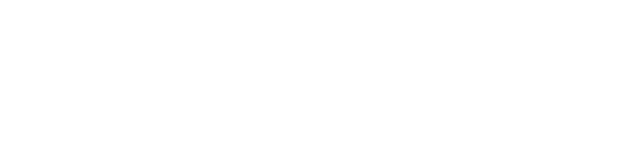
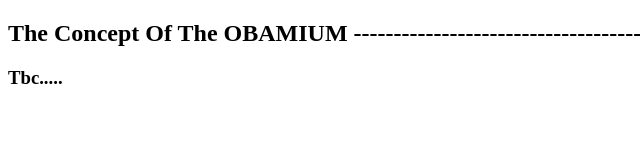
Before and after one commit to Yeah-thatsme3/1.1---HTML-Basics, a plain HTML site: page index.html in a window 1280 px wide. Shown: the whole page, without its empty margins (0-640 px from the left). Drawn offline with Linux system fonts and the light colour scheme.

Commit message:
Soon to be greatness, not yet put down

```diff
--- a/index.html
+++ b/index.html
@@ -1,9 +1,12 @@
 <!DOCTYPE html>
 <html>
-
+<h2>The Concept Of The OBAMIUM
+                       -------------------------------------------
+</h2>
+<h3>Tbc.....</h3>
 <head>
   <meta charset="utf-8">
-  <title>Unit 1 HTML Basics</title>
+  <title> </title>
 </head>
 <body>
 
```
